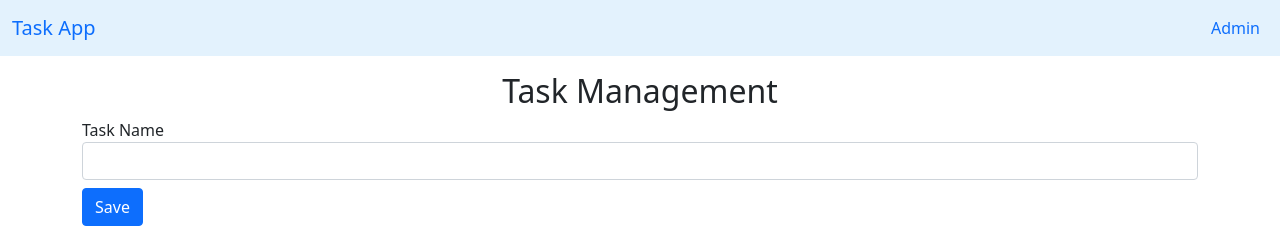
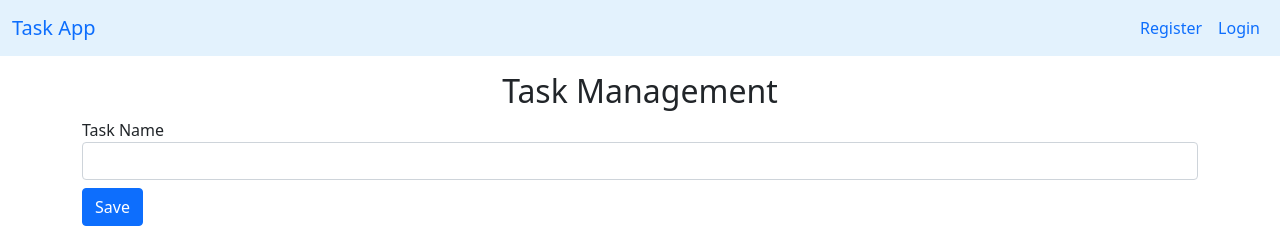
Before and after one commit to ChatcharitCh/Task_Management, a Django app: page / in a window 1280 px wide. Shown: the top 235 px of the page. Run offline with Django 4.2, Linux system fonts and the light colour scheme; data comes from the database, SQL or seed files in the repository.

Commit message:
Created View and URLS User App

```diff
--- a/taskapp/templates/base.html
+++ b/taskapp/templates/base.html
@@ -19,7 +19,10 @@
           <div class="collapse navbar-collapse" id="navbarNav">
             <ul class="navbar-nav ms-auto mb-2 mb-lg-0">
               <li class="nav-item">
-                <a class="nav-link active" aria-current="page" href="/admin">Admin</a>
+                <a class="nav-link active" aria-current="page" href="/register">Register</a>
+              </li>
+              <li class="nav-item">
+                <a class="nav-link active" aria-current="page" href="/login">Login</a>
               </li>
 
             </ul>
--- a/taskproject/urls.py
+++ b/taskproject/urls.py
@@ -18,5 +18,6 @@ from django.urls import path, include
 
 urlpatterns = [
     path('admin/', admin.site.urls),
-    path('',include("taskapp.urls"))
+    path('',include("taskapp.urls")),
+    path('',include("userapp.urls"))
 ]
--- /dev/null
+++ b/userapp/urls.py
@@ -0,0 +1,9 @@
+#import part
+
+from django.urls import path
+from userapp import views
+
+urlpatterns = [
+    path('register', views.register),
+    path('login', views.login)
+]
--- a/userapp/views.py
+++ b/userapp/views.py
@@ -1,3 +1,9 @@
 from django.shortcuts import render
+from django.http import HttpResponse
 
 # Create your views here.
+def register(request):
+    return HttpResponse("<h2>Test Register</h2>")
+
+def login(request):
+    return HttpResponse("<h2>Test Login</h2>")
```
Also changed, not shown: taskapp/urls.py (+5 -3 lines).
